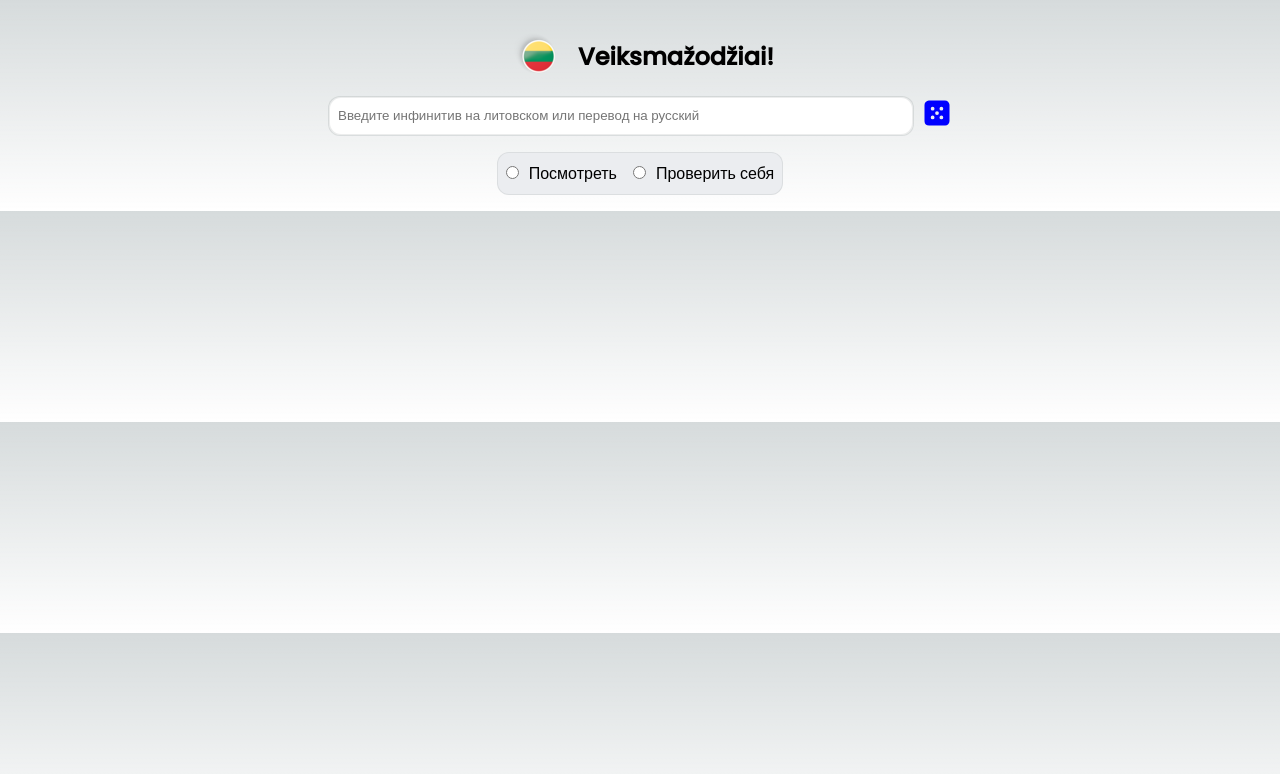
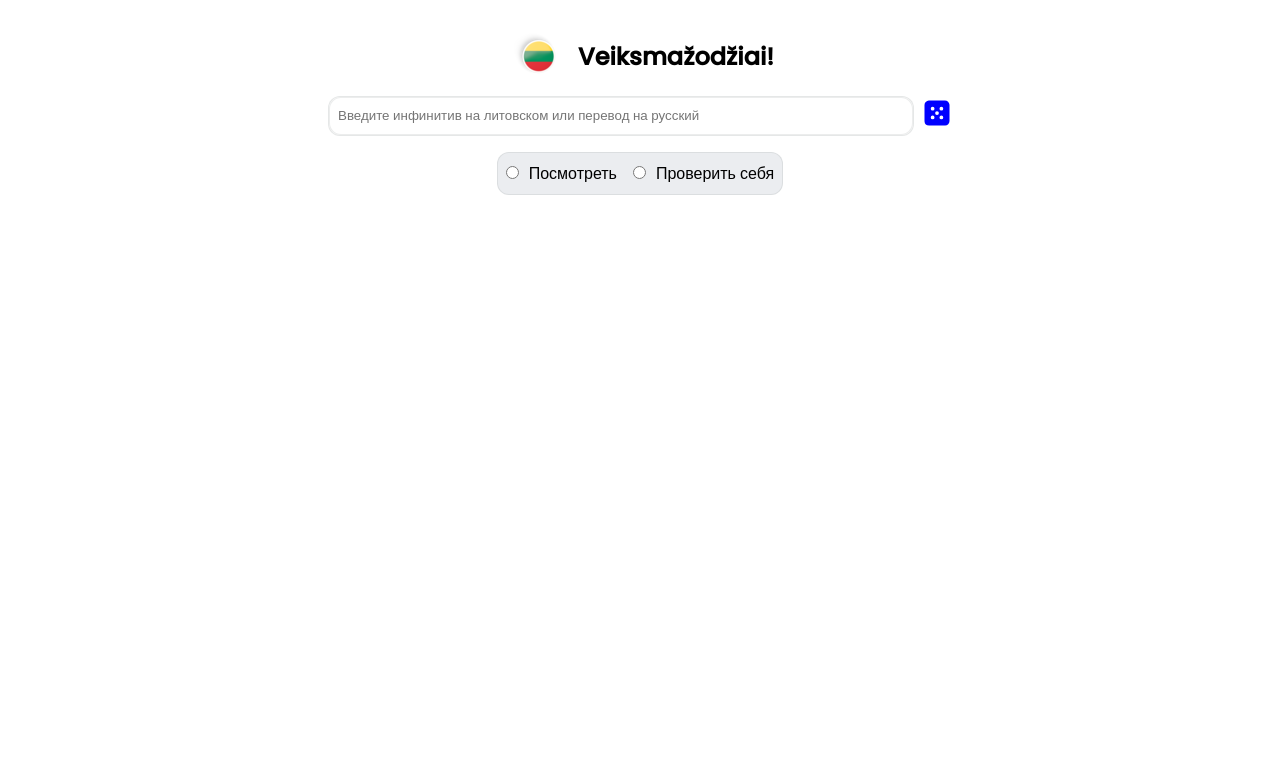
Before and after one commit to SeaRazor/veiksmazodis, a Next.js app: page / in a window 1280 px wide. Shown: the top 774 px of the page. Built offline with nearby package versions, Linux system fonts and the light colour scheme.

Commit message:
color scheme media change

```diff
--- a/src/app/globals.css
+++ b/src/app/globals.css
@@ -90,11 +90,11 @@ body {
 
 body {
     color: rgb(var(--foreground-rgb));
-    background: linear-gradient(
+  /*  background: linear-gradient(
             to bottom,
             transparent,
             rgb(var(--background-end-rgb))
-    ) rgb(var(--background-start-rgb));
+    ) rgb(var(--background-start-rgb));*/
 }
 
 a {
@@ -102,8 +102,14 @@ a {
     text-decoration: none;
 }
 
+@media (prefers-color-scheme: light) {
+    html {
+        color-scheme: light;
+    }
+}
+
 @media (prefers-color-scheme: dark) {
     html {
-        color-scheme: dark;
+        color-scheme: light;
     }
 }
```
